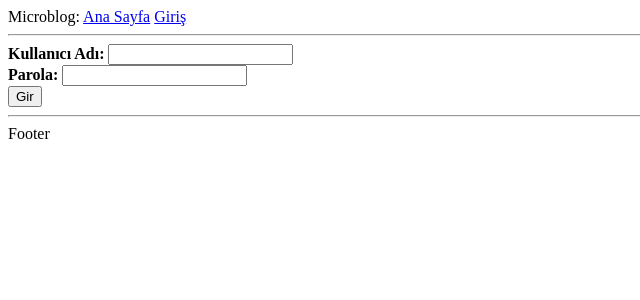
After one commit to mustafa-baser/flask-ders, a Flask app: page /auth/login in a window 1280 px wide. The commit adds this page. Shown: the top 300 px of the page, without its empty margins (0-640 px from the left). Run offline with Flask 3, Linux system fonts and the light colour scheme.

Commit message:
hafta 7/1

```diff
--- a/microblog/application.py
+++ b/microblog/application.py
@@ -1,9 +1,13 @@
 from flask import Flask
 
 from microblog.routes.index import index_bp
+from microblog.routes.auth import auth_bp
+
 
 def create_app():
     app = Flask(__name__)
     app.register_blueprint(index_bp, url_prefix='')
+    app.register_blueprint(auth_bp, url_prefix='/auth')
+
 
     return app
--- /dev/null
+++ b/microblog/routes/auth.py
@@ -0,0 +1,13 @@
+from flask import Blueprint, render_template, request, redirect
+
+auth_bp = Blueprint('auth', __name__)
+
+@auth_bp.route('/login')
+def login():
+    error = ''
+    if request.args:
+        if request.args['username'] == 'serap' and request.args['password'] == '1234':
+            return redirect('/')
+        else:
+            error = "Kullanıcı adı yada parolası yanlış"
+    return render_template('auth/login_form.html', error=error)
--- /dev/null
+++ b/microblog/templates/auth/login_form.html
@@ -0,0 +1,11 @@
+{% extends 'base.html' %}
+
+{% block content %}
+{{error}}
+<form>
+<div><b>Kullanıcı Adı:</b> <input type="text" name="username"></div>
+<div><b>Parola:</b> <input type="password" name="password"></div>
+<div><input type="submit" name="giris" value="Gir"></div>
+</form>
+
+{% endblock %}
--- /dev/null
+++ b/microblog/templates/base.html
@@ -0,0 +1,20 @@
+<!doctype html>
+<html>
+    <head>
+        <title>
+        {% if title %}
+            {{ title }} - Microblog
+        {% else %}
+            Microblog Uygulamasına Hoşgeldiniz
+        {% endif %}
+        </title>
+    </head>
+    <body>
+Microblog: <a href="/">Ana Sayfa</a> <a href="/auth/login">Giriş</a>
+<hr>
+    {% block content %}{% endblock %}
+
+<hr>
+Footer
+    </body>
+</html>
```
Also changed, not shown: microblog/templates/index.html (+6 -14 lines).
